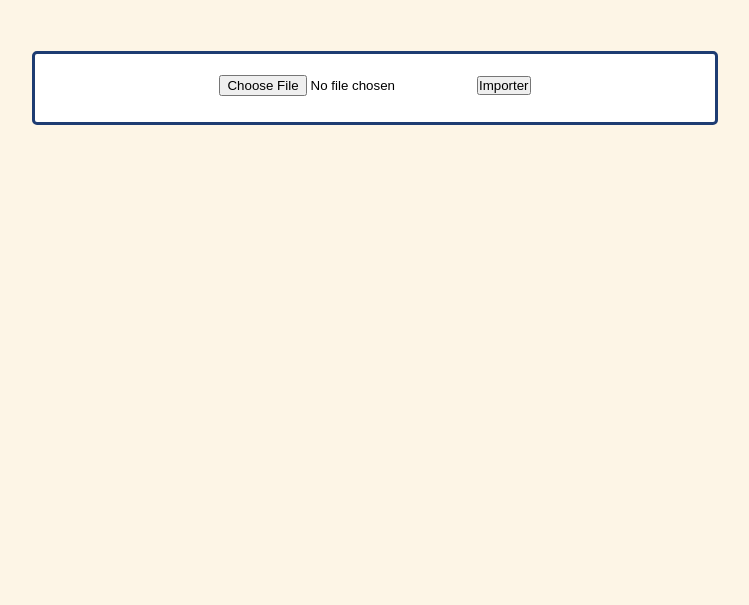
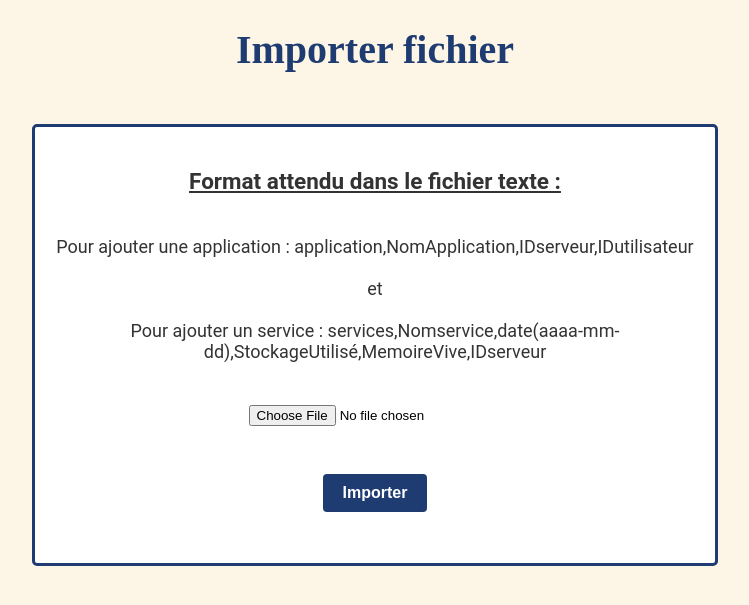
Before and after one commit to julesgtz/SAE23_push, a Django app: page /adminsite/importe/ in a window 1280 px wide. Shown: the part 145-750 px from the top of the page, without its empty margins (265-1014 px from the left). Run offline with Django 4.2, Linux system fonts and the light colour scheme.

Commit message:
derniere version

```diff
--- a/adminsite/models.py
+++ b/adminsite/models.py
@@ -23,7 +23,7 @@ class Serveurs(models.Model):
     stockage = models.CharField(max_length=20, choices=stockage_choices, null=True)
 
     def __str__(self):
-        return f" {self.nom} {self.type} avec un processeur {self.processeur} et une memoire de {self.memoire} avec un stockage de {self.stockage}"
+        return f" {self.nom}: serveur  {self.type}"
 
     def dico(self):
         return {"nom": self.nom, "type": self.type,"processeur": self.processeur,"memoire": self.memoire,"stockage": self.stockage}
@@ -35,7 +35,7 @@ class Utilisateurs(models.Model):
     email = models.EmailField(max_length=50)
 
     def __str__(self):
-        return f" {self.nom} {self.prenom}, {self.email}"
+        return f" {self.nom} {self.prenom}"
 
     def dico(self):
         return {"nom": self.nom, "prenom": self.prenom,"email": self.email}
--- a/adminsite/static/adminsite/index.css
+++ b/adminsite/static/adminsite/index.css
@@ -81,7 +81,12 @@ h2{
     margin-bottom: 2%;
 
 }
-
+h3{
+    font-family: 'Roboto', sans-serif;
+    font-size: 125%;
+    color: #333333;
+    text-decoration: underline;
+}
 nav {
     flex-wrap: wrap;
     display: flex;
--- a/adminsite/templates/adminsite/import.html
+++ b/adminsite/templates/adminsite/import.html
@@ -8,10 +8,16 @@
 </head>
 <body>
 {% block content %}
+<h2>Importer fichier</h2>
 <form method="post" enctype="multipart/form-data">
-  {% csrf_token %}
-  <input type="file" name="fichier" accept=".txt">
-  <button type="submit">Importer</button>
+  {% csrf_token %}<br>
+  <h3>Format attendu dans le fichier texte :</h3> <br><br>
+  <p>Pour ajouter une application  : application,NomApplication,IDserveur,IDutilisateur<br><br>et
+    <br><br>Pour ajouter un service  : services,Nomservice,date(aaaa-mm-dd),StockageUtilisé,MemoireVive,IDserveur</p>
+  <br><br>
+  <input type="file" name="fichier" accept=".txt" >
+  <br><br><br>
+  <input type="submit" value="Importer" class="button">
 </form>
 {% if succes %}
   <p>{{succes}}</p>
```
Also changed, not shown: db.sqlite3, media/images/applications_default.jpg (added).
